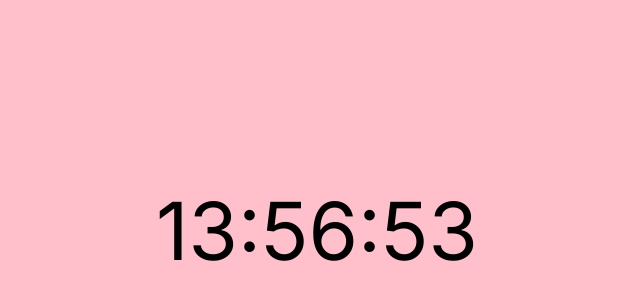
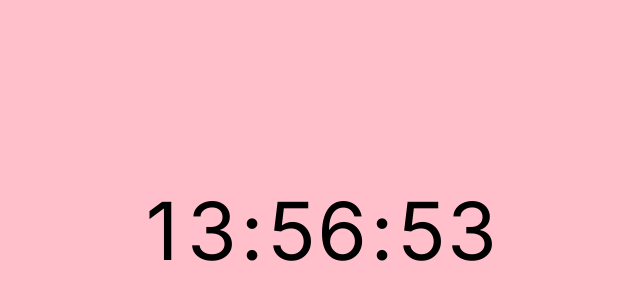
Before and after one commit to noradroid/clock-using-vanilla-js, a website: page index.html in a window 1280 px wide. Shown: the part 170-470 px from the top of the page, without its empty margins (323-963 px from the left). Drawn offline with Linux system fonts and the light colour scheme.

Commit message:
Add styling

```diff
--- a/index.html
+++ b/index.html
@@ -31,9 +31,52 @@
         justify-content: center;
         align-items: center;
       }
+
+      #t0,
+      #t1,
+      #t2,
+      #t3,
+      #t4,
+      #t5,
+      #t6,
+      #t7 {
+        display: flex;
+        justify-content: center;
+        align-items: center;
+        transition: all 0.4s ease-in-out;
+        padding: 10px 0px;
+      }
+
+      /* numbers */
+      #t0,
+      #t1,
+      #t3,
+      #t4,
+      #t6,
+      #t7 {
+        width: 50px;
+        height: 100px;
+      }
+
+      /* colons */
+      #t2,
+      #t5 {
+        width: 30px;
+      }
     </style>
-    <div id="time">time</div>
+    <div id="time">
+      <div id="t0">0</div>
+      <div id="t1">0</div>
+      <div id="t2">:</div>
+      <div id="t3">0</div>
+      <div id="t4">0</div>
+      <div id="t5">:</div>
+      <div id="t6">0</div>
+      <div id="t7">0</div>
+    </div>
     <script>
+      timeChars = ["0", "0", ":", "0", "0", ":", "0", "0"];
+
       hoursInString = (hours) => {
         if (hours < 10) {
           return "0" + String(hours);
@@ -57,12 +100,17 @@
       };
       updateTime = () => {
         date = new Date();
-        document.getElementById("time").innerHTML =
+        timeStr =
           hoursInString(date.getHours()) +
           ":" +
           minutesInString(date.getMinutes()) +
           ":" +
           secondsInString(date.getSeconds());
+        for (let i = 0; i < timeStr.length; ++i) {
+          timeChars[i] = timeStr.charAt(i);
+          document.getElementById("t".concat(String(i))).innerHTML =
+            timeChars[i];
+        }
       };
       updateTime();
       interval = setInterval(() => updateTime(), 1000);
```
